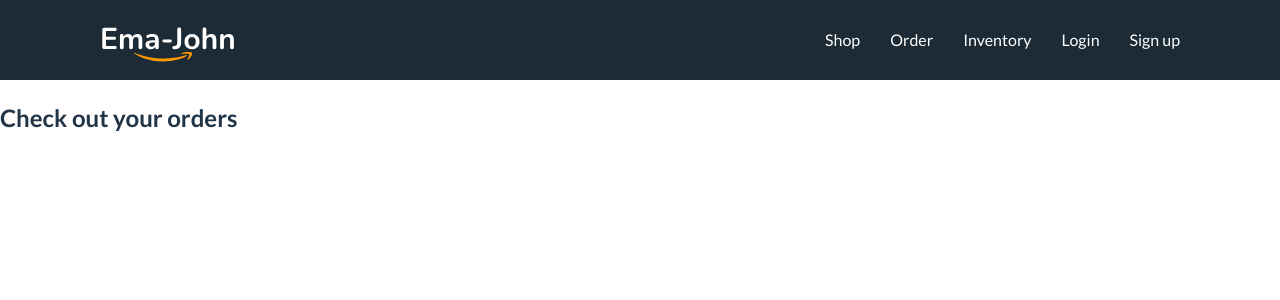
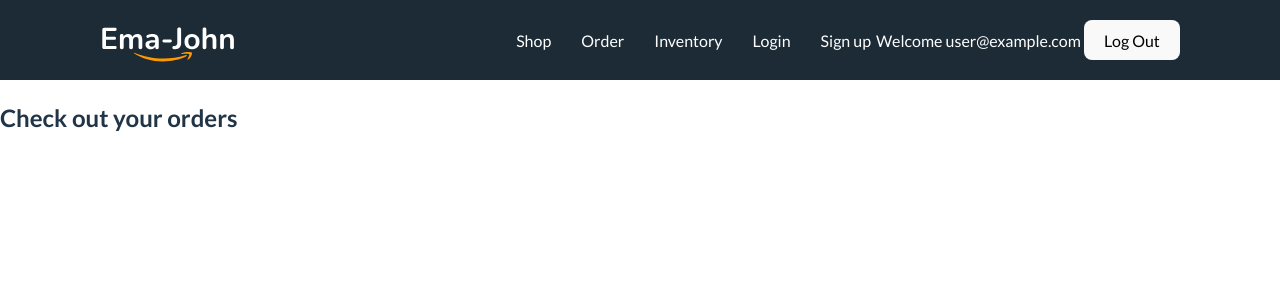
Before and after one commit to shinjons99/ema-jhon-simple, a React (Vite) app: page /CheckOut in a window 1280 px wide. Shown: the top 300 px of the page. Built offline with nearby package versions, Linux system fonts and the light colour scheme; no server answers; sample sign-in values are in the browser's storage.

Commit message:
Create Private Route or Require Auth and Navigate home

```diff
--- /dev/null
+++ b/src/Routes/PrivateRoute.jsx
@@ -0,0 +1,17 @@
+import React, { useContext } from 'react';
+import { AuthContext } from '../components/Providers/AuthProvider';
+import { Navigate } from 'react-router-dom';
+
+const PrivateRoute = ({children}) => {
+    const {user, loading} = useContext(AuthContext);
+    if(loading){
+        return <div>loading....</div>
+    }
+
+   if(user){
+    return children;
+   }
+   return <Navigate to='/login'></Navigate>
+};
+
+export default PrivateRoute;
--- a/src/components/Header/Header.css
+++ b/src/components/Header/Header.css
@@ -15,3 +15,7 @@ nav.header  a{
 nav.header a:hover{
     color: orangered;
 }
+.text-white{
+    color: #fff;
+    padding-left: 5px;
+}
--- a/src/components/Header/Header.jsx
+++ b/src/components/Header/Header.jsx
@@ -8,7 +8,13 @@ const Header = () => {
 	const {user, logOut} = useContext(AuthContext);
 	console.log(user);
 	const handleLogOut =()=>{
+		logOut()
+		.then(result =>{
 
+		})
+		.catch(error=>{
+			console.log(error);
+		})
 	}
 	return (
 		<nav className='header'>
@@ -19,7 +25,7 @@ const Header = () => {
 				<Link to='/inventory'>Inventory</Link>
 				<Link to='/login'>Login</Link>
 				<Link to='/signup'>Sign up</Link>
-				{user &&  <span>Welcome {user.displayName} <button onClick={handleLogOut}>Sign Out</button></span>}
+				{user &&  <span className="text-white">Welcome {user.email} <button onClick={handleLogOut}>Log Out</button></span>}
 			</div>
 		</nav>
 	);
--- a/src/components/Login/Login.jsx
+++ b/src/components/Login/Login.jsx
@@ -1,10 +1,11 @@
 import React, { useContext } from 'react';
 import './Login.css';
-import { Link } from 'react-router-dom';
+import { Link, useNavigate } from 'react-router-dom';
 import { AuthContext } from '../Providers/AuthProvider';
 
 const Login = () => {
     const{signIn} = useContext(AuthContext);
+    const navigate = useNavigate();
     const handleLogin = event =>{
         event.preventDefault();
         const form = event.target;
@@ -16,6 +17,7 @@ const Login = () => {
             const loggedUser = result.user;
             console.log(loggedUser);
             form.reset();
+            navigate('/');
         })
         .catch(error=>{
             console.log(error);
--- a/src/components/Providers/AuthProvider.jsx
+++ b/src/components/Providers/AuthProvider.jsx
@@ -1,12 +1,13 @@
-import React, { createContext, useState } from 'react';
+import React, { createContext, useEffect, useState } from 'react';
 import app from '../../Firebase/Firebase.config';
-import { createUserWithEmailAndPassword, getAuth, signInWithEmailAndPassword, signOut } from "firebase/auth";
+import { createUserWithEmailAndPassword, getAuth, onAuthStateChanged, signInWithEmailAndPassword, signOut } from "firebase/auth";
 
 export const AuthContext = createContext(null);
 
 const auth = getAuth(app)
 const AuthProvider = ({children}) => {
-    const [user, setUser] = useState(null)
+    const [user, setUser] = useState(null);
+    const[loading, setLoading] = useState(true);
     const createUser = (email, password)=>{
         return createUserWithEmailAndPassword(auth, email, password);
     }
@@ -18,10 +19,24 @@ const AuthProvider = ({children}) => {
     }
     const authInfo = {
         user,
+        loading,
         createUser,
         signIn,
         logOut
     }
+    //*observer user auth state
+        useEffect(()=>{
+         const unsubscribe = onAuthStateChanged(auth, currentUser=>{
+                setUser(currentUser);
+                setLoading(false);
+            });
+            //* stop observing while unmounting
+            return () =>{
+                return unsubscribe();
+            }
+        },[])
+
+
     return (
         <AuthContext.Provider value={authInfo}>
             {children}
--- a/src/main.jsx
+++ b/src/main.jsx
@@ -15,6 +15,7 @@ import cartProductsLoader from './loaders/CartProducts/CartProductsLoader';
 import CheckOut from './components/CheckOut/CheckOut';
 import SignUp from './components/SignUp/SignUp';
 import AuthProvider from './components/Providers/AuthProvider';
+import PrivateRoute from './Routes/PrivateRoute';
 
 const router = createBrowserRouter([
   {
@@ -36,7 +37,7 @@ const router = createBrowserRouter([
       },
       {
         path: 'CheckOut',
-        element: <CheckOut></CheckOut>
+        element: <PrivateRoute><CheckOut></CheckOut></PrivateRoute>
       },
       {
         path: 'login',
```
